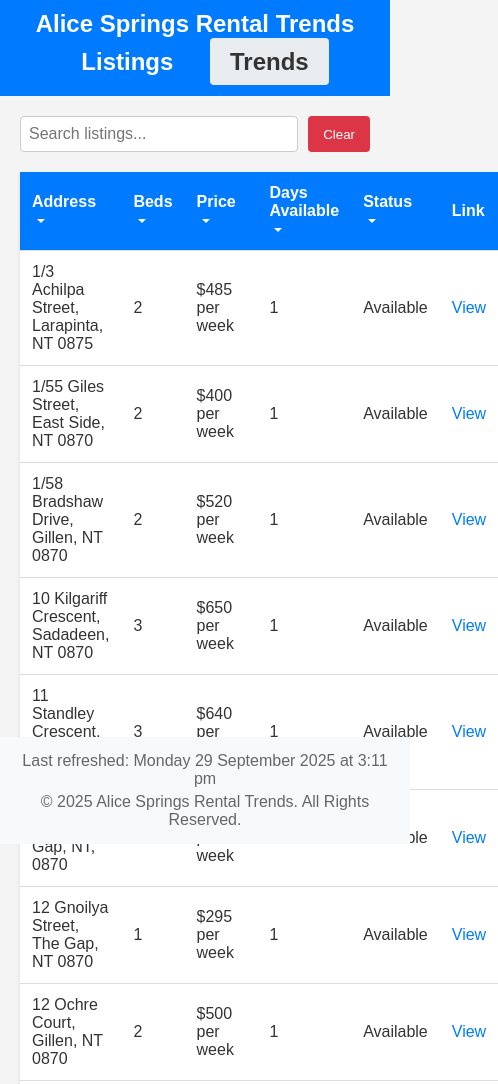
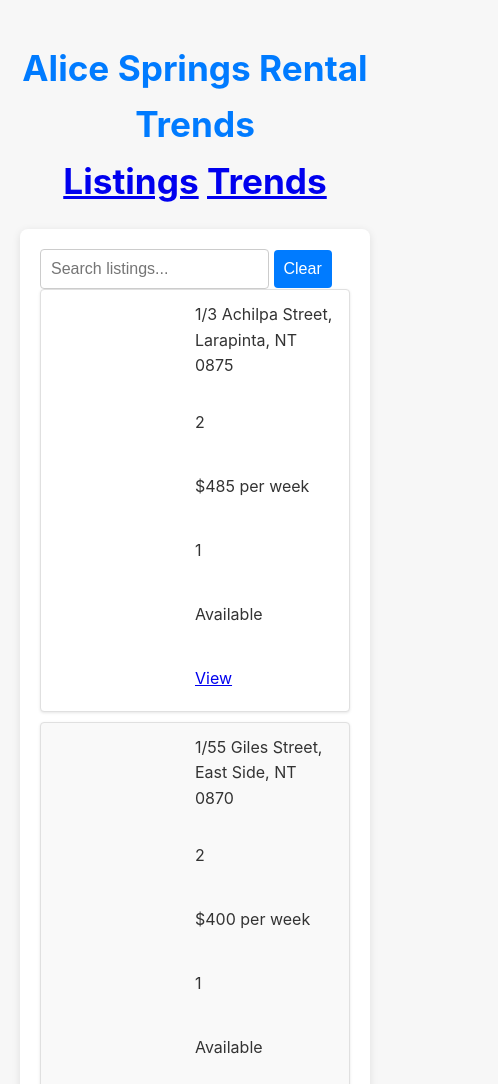
Before and after one commit to budduns/Alice-springs-rental-trends, a website: page index.html in a window 390 px wide. Shown: the top 1084 px of the page, 498 px wide, since content can reach past the window. Drawn offline with Linux system fonts and the light colour scheme.

Commit message:
Update styles.css

```diff
--- a/styles.css
+++ b/styles.css
@@ -1,149 +1,246 @@
 body {
-  font-family: Arial, sans-serif;
+  background: #f7f7f7;
+  color: #333;
+  font-family: -apple-system, BlinkMacSystemFont, 'Roboto', sans-serif;
   margin: 0;
-  padding: 0;
-  background-color: #f4f4f4;
-  color: #333;
+  padding: 20px;
+  line-height: 1.6;
 }
 
 header {
-  background-color: #007bff;
-  color: white;
-  padding: 10px 20px;
   text-align: center;
+  padding: 20px 0;
 }
 
-header h1 {
+h1 {
+  font-size: 2.2rem;
+  color: #007bff;
   margin: 0;
-  font-size: 1.5rem;
 }
-
-nav { text-align: center; margin: 10px 0; }
-.tab { padding: 10px 20px; margin: 0 5px; background: #e9ecef; color: #333; text-decoration: none; border-radius: 4px; transition: background 0.3s; }
-.tab.active, .tab:hover { background: #007bff; color: #fff; }
 
 .container {
   max-width: 1200px;
-  margin: 20px auto;
-  padding: 0 20px;
+  margin: 0 auto;
+  background: #fff;
+  border-radius: 8px;
+  box-shadow: 0 2px 8px rgba(0, 0, 0, 0.1);
+  padding: 20px;
 }
 
-#search-container {
+#controls {
+  display: flex;
+  flex-wrap: wrap;
+  gap: 10px;
   margin-bottom: 20px;
-  display: flex;
-  gap: 10px;
+  justify-content: center;
 }
 
-#search-bar {
-  flex-grow: 1;
-  padding: 8px;
-  font-size: 1rem;
+.search-wrapper {
+  position: relative;
+  display: flex;
+  align-items: center;
+}
+
+.search-wrapper i {
+  position: absolute;
+  left: 10px;
+  color: #666;
+}
+
+#search {
+  padding: 10px 10px 10px 30px;
   border: 1px solid #ccc;
   border-radius: 4px;
+  width: 200px;
+  transition: border-color 0.3s;
 }
 
-#clear-search {
-  padding: 8px 15px;
-  background-color: #dc3545;
-  color: white;
+#search:focus {
+  border-color: #007bff;
+  outline: none;
+}
+
+input, select, button {
+  padding: 10px;
+  border: 1px solid #ccc;
+  border-radius: 4px;
+  background: #fff;
+  color: #333;
+  font-size: 1rem;
+  transition: all 0.3s;
+}
+
+button {
+  cursor: pointer;
+  background: #007bff;
+  color: #fff;
+  border: none;
+}
+
+button:hover {
+  background: #0056b3;
+}
+
+#clearSearch {
+  background: #dc3545;
+}
+
+#clearSearch:hover {
+  background: #b02a37;
+}
+
+.chip {
+  background: #e9ecef;
+  color: #333;
+  border: 1px solid #ccc;
+}
+
+.chip.active, .chip:hover {
+  background: #007bff;
+  color: #fff;
+}
+
+table {
+  width: 100%;
+  border-collapse: collapse;
+  margin-bottom: 20px;
+}
+
+th, td {
+  padding: 12px;
+  text-align: left;
+  border-bottom: 1px solid #e0e0e0;
+}
+
+thead th {
+  background: #f1f3f5;
+  position: sticky;
+  top: 0;
+  z-index: 1;
+  font-weight: 600;
+  color: #333;
+  border-top-left-radius: 8px;
+  border-top-right-radius: 8px;
+}
+
+tr {
+  transition: background 0.2s;
+}
+
+tr:nth-child(even) {
+  background: #f9f9f9;
+}
+
+tr:hover {
+  background: #e6f0fa;
+}
+
+.badge {
+  padding: 6px 10px;
+  border-radius: 12px;
+  font-size: 0.9rem;
+  color: #fff;
+}
+
+.available {
+  background: #28a745;
+}
+
+.leased {
+  background: #6c757d;
+}
+
+.new {
+  background: #dc3545;
+}
+
+#paginationTop, #paginationBottom {
+  text-align: center;
+  margin: 15px 0;
+}
+
+#paginationTop button, #paginationBottom button {
+  margin: 2px;
+  padding: 8px 12px;
+  background: #e9ecef;
+  color: #333;
   border: none;
   border-radius: 4px;
   cursor: pointer;
+  transition: background 0.3s;
 }
 
-#clear-search:hover {
-  background-color: #c82333;
-}
-
-#listings-table {
-  width: 100%;
-  border-collapse: collapse;
-  background-color: white;
-  box-shadow: 0 2px 4px rgba(0,0,0,0.1);
-}
-
-#listings-table th,
-#listings-table td {
-  padding: 12px;
-  text-align: left;
-  border-bottom: 1px solid #ddd;
-}
-
-#listings-table th {
-  background-color: #007bff;
-  color: white;
-  cursor: pointer;
-}
-
-#listings-table th:hover {
-  background-color: #0056b3;
-}
-
-#listings-table td a {
-  color: #007bff;
-  text-decoration: none;
-}
-
-#listings-table td a:hover {
-  text-decoration: underline;
-}
-
-.sort-icon {
-  display: inline-block;
-  width: 0;
-  height: 0;
-  border-left: 4px solid transparent;
-  border-right: 4px solid transparent;
-  border-top: 4px solid white;
-  vertical-align: middle;
-  margin-left: 5px;
-}
-
-.sort-icon.asc {
-  border-top: none;
-  border-bottom: 4px solid white;
-}
-
-#pagination {
-  display: flex;
-  justify-content: center;
-  align-items: center;
-  margin-top: 20px;
-}
-
-#pagination button {
-  padding: 8px 15px;
-  margin: 0 10px;
-  background-color: #007bff;
-  color: white;
-  border: none;
-  border-radius: 4px;
-  cursor: pointer;
-}
-
-#pagination button:disabled {
-  background-color: #6c757d;
-  cursor: not-allowed;
-}
-
-#pagination button:hover:not(:disabled) {
-  background-color: #0056b3;
-}
-
-#page-info {
-  margin: 0 10px;
+#paginationTop button.active, #paginationBottom button.active {
+  background: #007bff;
+  color: #fff;
 }
 
 footer {
   text-align: center;
-  padding: 10px;
-  background-color: #f8f9fa;
-  position: fixed;
-  width: 100%;
-  bottom: 0;
+  padding: 20px 0;
+  color: #666;
+  font-size: 0.9rem;
 }
 
 footer p {
   margin: 5px 0;
-  color: #666;
 }
+
+.sr-only {
+  position: absolute;
+  width: 1px;
+  height: 1px;
+  overflow: hidden;
+  clip: rect(0, 0, 0, 0);
+}
+
+@media (max-width: 768px) {
+  table, thead, tbody, th, td, tr {
+    display: block;
+  }
+  thead tr {
+    position: absolute;
+    top: -9999px;
+    left: -9999px;
+  }
+  tr {
+    border: 1px solid #e0e0e0;
+    border-radius: 4px;
+    margin-bottom: 10px;
+    background: #fff;
+    box-shadow: 0 1px 3px rgba(0, 0, 0, 0.1);
+  }
+  td {
+    border: none;
+    position: relative;
+    padding-left: 50%;
+    min-height: 40px;
+    display: flex;
+    align-items: center;
+  }
+  td:before {
+    position: absolute;
+    left: 10px;
+    content: attr(data-label);
+    font-weight: 600;
+    color: #333;
+  }
+  td[data-label="Address"] a {
+    color: #007bff;
+    text-decoration: none;
+  }
+  td[data-label="Address"] a:hover {
+    text-decoration: underline;
+  }
+  #pagination {
+    display: flex;
+    flex-wrap: wrap;
+    justify-content: center;
+    align-items: center;
+    overflow: visible;
+  }
+  #pagination button {
+    flex: 1 0 auto;
+    margin: 5px;
+  }
+}
```
